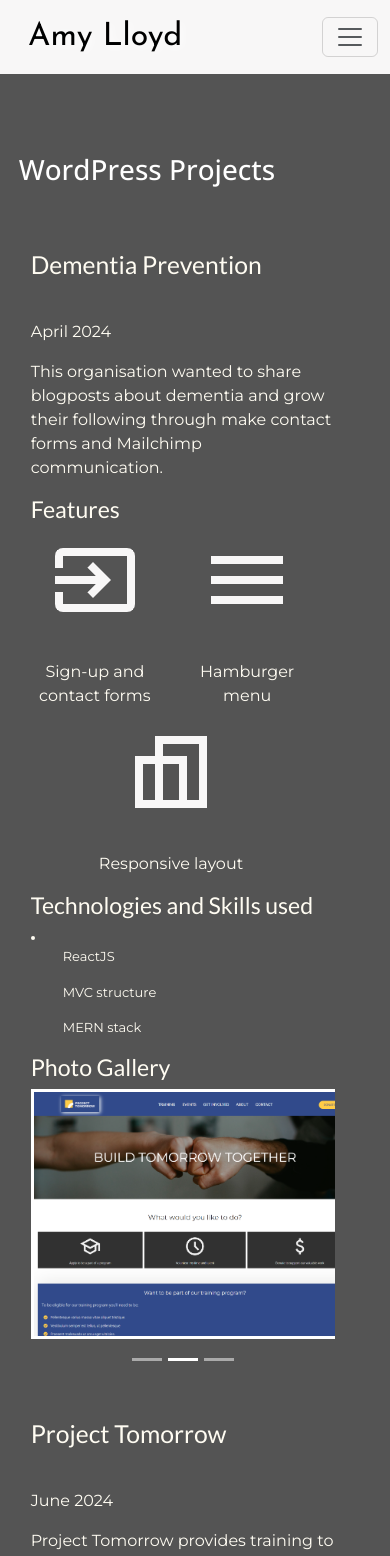
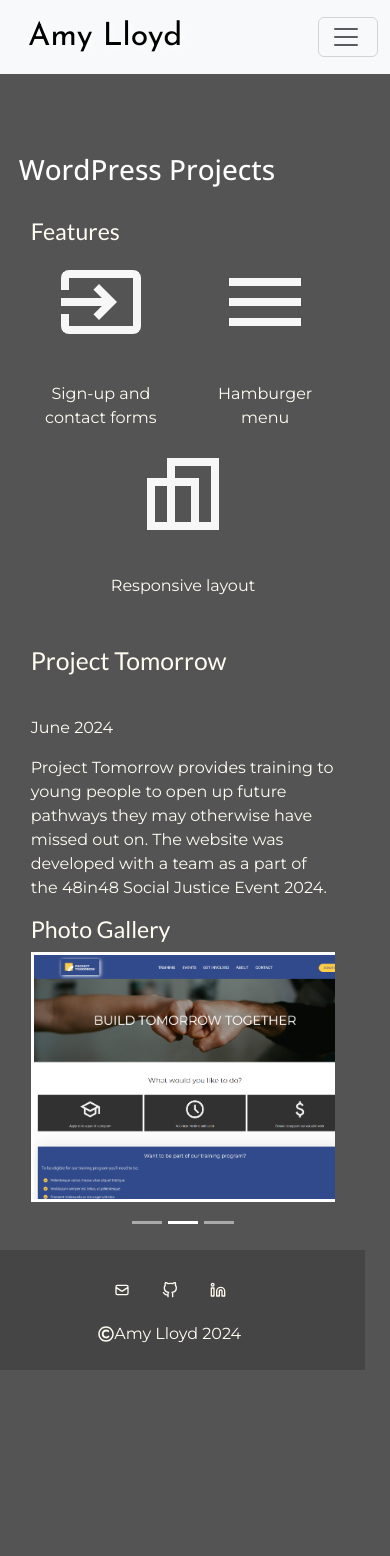
Before and after one commit to AmyLloyd/React-Portfolio, a React (Vite) app: page /wordpress in a window 390 px wide. Shown: the top 1556 px of the page. After the commit the page ends 1375 px from the top, so only its background shows below. Built offline with nearby package versions, Linux system fonts and the light colour scheme; a web font is replaced by a local one.

Commit message:
add responsive behaviour

```diff
--- a/index.html
+++ b/index.html
@@ -9,6 +9,8 @@
     <link href="https://fonts.googleapis.com/css2?family=Josefin+Sans:ital,wght@0,100..700;1,100..700&family=Lato:ital,wght@0,100;0,300;0,400;0,700;0,900;1,100;1,300;1,400;1,700;1,900&family=Playfair+Display:ital,wght@0,400..900;1,400..900&display=swap" rel="stylesheet">
     <link href="https://fonts.googleapis.com/css2?family=Montserrat:ital,wght@0,100..900;1,100..900&display=swap" rel="stylesheet">
     <link rel="preconnect" href="https://fonts.googleapis.com">
+    <link rel="stylesheet" href="https://fonts.googleapis.com/css2?family=Material+Symbols+Outlined:opsz,wght,FILL,GRAD@20..48,100..700,0..1,-50..200" />
+    <link rel="stylesheet" href="https://fonts.googleapis.com/css2?family=Material+Symbols+Outlined:opsz,wght,FILL,GRAD@24,400,0,0" />
     <link href="https://fonts.googleapis.com/css2?family=Open+Sans:ital,wght@0,300..800;1,300..800&display=swap" rel="stylesheet">
     <title>React Portfolio</title>
   </head>
--- a/src/App.css
+++ b/src/App.css
@@ -21,8 +21,6 @@
 
 body {
   margin-top:100px;
-  margin-left:0.5rem;
-  margin-right:0.5rem;
   display: block;
   place-items: center;
   min-width: 320px;
@@ -32,8 +30,6 @@ body {
 }
 
 #root {
-  /* max-width: 1280px; */
-  /* margin: 0 auto; */
   padding: 0;
   text-align: center;
   min-height:max-content;
@@ -42,7 +38,6 @@ body {
 .logo {
   height: 3em;
   padding: 0.5em;
-
 }
 
 .brand {
@@ -59,10 +54,10 @@ footer {
   text-transform:capitalize;
   margin-left:-1rem;
   position:relative;
-  bottom: 0px;
   width: 100vw;
-  margin-top: 30px;
+  height: 120px;
   text-align: center;
+  padding-top:20px;
 };
 
 .card {
@@ -88,11 +83,11 @@ footer {
   color:var(--secondary-text-color);
   font-size: small;
   border-radius:5px;
-  min-height: 50px;
-  width:250px;
+  min-height: 40px;
+  width:150px;
   text-wrap:wrap;
   margin:3px;
-  padding:10px;
+  padding:3px;
 }
 
 h2 {
@@ -129,13 +124,11 @@ p {
   font-size: medium;
 }
 
-
-
 li {
   font-family:'Montserrat', serif;
   color: var(--text-color);
   text-align:left;
-  font-size: small;
+  font-size:medium;
 }
 
 
@@ -174,13 +167,14 @@ content-container {
 
 .contact-card {
   background-color: var(--feature-color2);
-  border: 1rem;
+  border: 3px;
   border-color: var(--feature-color2);
   border-radius:30px;
   border-style:solid;
   margin: 1rem;
-  min-height:100px;
-  padding: 0rem 1rem;
+  height:100px;
+  width:100px;
+  padding: 0 5px;
   color: var(--text-color);
 }
 .contact-details {
@@ -230,16 +224,15 @@ i:hover {
 }
 
 .feature-photo {
-  width: 375px;
-  height: 375px;
+  width: 270px;
+  height: 270px;
   border-radius: 180px;
   margin-bottom: -40px;
-  display:block;
 }
 
 .sticky-button {
   position:relative!important;
-  left:120px;
+  left:140px;
   bottom:20px;
 }
 
@@ -251,7 +244,6 @@ i:hover {
 
 }
 .carousel-caption {
-
   color:#2d2c2c;
   padding-top: 0.25rem;
   padding-bottom: 0.25rem;
@@ -271,3 +263,22 @@ i:hover {
 .feature-label {
   text-align:center;
 }
+
+.material-symbols-outlined {
+  font-variation-settings:
+  'FILL' 0,
+  'wght' 300,
+  'GRAD' 0,
+  'opsz' 40
+}
+
+span {
+  text-decoration:none!important;
+  margin-right: 4px;
+  vertical-align:middle;
+}
+
+center-content {
+  display: block;
+  margin: auto;
+}
--- a/src/components/AboutContainer/index.jsx
+++ b/src/components/AboutContainer/index.jsx
@@ -1,6 +1,7 @@
 import Container from 'react-bootstrap/Container';
 import Row from 'react-bootstrap/Row';
 import Col from 'react-bootstrap/Col';
+
 
 import { Link } from 'react-router-dom';
 
@@ -8,9 +9,9 @@ import './styles.css'
 
 function AboutContainer() {
   return (
-    <Container fluid="md" row-col-2 className='min-vh'>
-      <Row className="align-items-center pb-2rem">
-        <Col md={7} className="ps-3 pe-3">
+    <Container fluid="md" className='min-vh'>
+      <Row className="align-items-center">
+        <Col sm={12} md={7} className="ps-3 pe-3">
             <div className='mt-2 pt-2 ps-3 pe-3'>
             <h1>Hi! I'm Amy</h1>
                 <p className="mt-1">I'm a junior Full Stack Web Developer who loves getting involved in projects from start to finish.</p>
@@ -20,11 +21,14 @@ function AboutContainer() {
                 <p>Let's turn great ideas into reality!</p>
             </div>
         </Col>
-        <Col md={4} className='mt-2 pt-2' >
-            <div>
-                    <img src='./assets/amy_github_flip.jpg' alt='a visual showing green and blue connecting lines on a dark grey background' className="feature-photo"/>
+        <Col md={3} className='mt-2 pt-2'>
+            <div className='center-content'>
+                    <img src='./assets/amy_github_flip.jpg' alt='a visual showing a woman with a green and blue connecting lines on a dark grey background' className="feature-photo"/>
                     <button className='feature-button sticky-button display-block'>
-                        <Link to="/portfolio">Check out my Portfolio!</Link>
+                        <Link to="/portfolio">
+                          <span class="material-symbols-outlined">arrow_right_alt</span>
+                          Portfolio!
+                        </Link>
                     </button>
             </div>
         </Col>
--- a/src/components/ContactContainer/index.jsx
+++ b/src/components/ContactContainer/index.jsx
@@ -12,43 +12,49 @@ import { HiOutlineMail } from "react-icons/hi";
 const contactLinks = [
     {
         id: 1,
-        icon:  <HiOutlineMail />,
-        url: "mailto:amylloyd30@gmail.com",
-        name: "amylloyd30@gmail.com"
-
-    },
-    {
-        id: 2,
         icon: <FiLinkedin />,
         url: "https://www.linkedin.com/in/amy-lloyd-2a1028135/",
         name:"LinkedIn"
     },
     {
-        id: 3,
+        id: 2,
         icon: <FiGithub />,
         url: "https://github.com/AmyLloyd",
         name: "Github"
+    },
+    {
+        id: 3,
+        icon:  <HiOutlineMail />,
+        url: "mailto:amylloyd30@gmail.com",
+        name: "Email"
     }
   ];
 
 function ContactContainer() {
     return (
-        <Container fluid='md' className='min-vh'>
+        <Container className='min-vh'>
             <Row>
                 <div className='mt-2 pt-2 ps-3 pe-3 mb-4'>
                     <h1>Contact</h1>
-                    <p>Want to work together? Here's the ways to get in touch.</p>
+                    <p>Want to work together?</p>
+                    <p className='mt-0'>Here's the ways to get in touch.</p>
                 </div>
             </Row>
-            <Row >
+            <Row>
+                <Col className="d-none d-lg-block"></Col>
                 {contactLinks.map((link) => (
-                    <Col className='btn contact-card' key={link.id}>
-                                <a href={link.url}>
-                                    <i className='contact-icon'>{link.icon}</i>
-                                    <span className='contact-details'>{link.name}</span>
-                                </a>
+                    <Col key={link.id} className='justify-content-center'>
+                        <div className='btn contact-card center-content'>
+                            <a href={link.url}>
+                                <i className='contact-icon display-block'>{link.icon}</i>
+                                <span className='contact-details display-block'>{link.name}</span>
+                            </a>
+
+                        </div>
+
                     </Col>
                 ))}
+                <Col className="d-none d-lg-block"></Col>
             </Row>
         </Container>
     )
--- /dev/null
+++ b/src/components/FeatureContainer/index.jsx
@@ -0,0 +1,32 @@
+import Container from 'react-bootstrap/Container';
+import Row from 'react-bootstrap/Row';
+import Col from 'react-bootstrap/Col';
+
+function FeatureContainer() {
+  return (
+    <Container row-col-2>
+        <Row>
+            <h3>Features</h3>
+            <Row>
+                <Col>
+                    <div >
+                        <img src="/assets/input_24dp_FILL0_wght400_GRAD0_opsz24.png" className="feature-icon" alt="input logo"/>
+                    </div>
+                    <p className="feature-label">Sign-up and contact forms</p>
+                </Col>
+                <Col>
+                    <img src="/assets\menu_24dp_FILL0_wght400_GRAD0_opsz24.png" alt="hamburger menu logo"/>
+                    <p className="feature-label">Hamburger menu</p>
+                </Col>
+                <Col>
+                    <img src="assets\responsive_layout_24dp_FILL0_wght400_GRAD0_opsz24 (1).png" alt="responsive layout logo" />
+                    <p className="feature-label">Responsive layout</p>
+                </Col>
+            </Row>
+        </Row>
+
+    </Container>
+    );
+}
+
+export default FeatureContainer;
--- a/src/components/Nav/styles.css
+++ b/src/components/Nav/styles.css
@@ -16,9 +16,9 @@
     color: var(--feature-color2)!important;
 }
 
-.navbar-bg {
+/* .navbar-bg {
     background-color: var(--nav-bg)!important;
-}
+} */
 
 .button-radius {
     border-radius: 5px;;
--- a/src/components/PortfolioContainer/index.jsx
+++ b/src/components/PortfolioContainer/index.jsx
@@ -31,7 +31,7 @@ const projectList = [
     title: "Project Tomorrow",
     image: "/assets/Project Tomorrow.png",
     gitHubLink: "/gitHub-redirect",
-    appLink: "/gitHub-redirect",
+    appLink: "/wordpress",
     developerPractice: "Skills demonstrated: WordPress, BeaverBuilder, responsive behaviour and collaboration "
   },
   {
--- a/src/components/Project/index.jsx
+++ b/src/components/Project/index.jsx
@@ -5,7 +5,7 @@ function Project({ projectList }) {
     return (
         <div className="row">
             {projectList.map((project) => (
-                <div className="col-md-4" key={project.id}>
+                <div className="col-md-6 col-xl-4" key={project.id}>
                     <div className="card css-card m-4 p-4">
                         <a href={project.appLink} target="_blank" rel="noopener noreferrer">
                             <img src={project.image} className="card-img-top" alt="App screenshot" />
--- a/src/components/WordPressContainer/index.jsx
+++ b/src/components/WordPressContainer/index.jsx
@@ -8,16 +8,11 @@ import { Link } from 'react-router-dom';
 
 const wpProjectList = [
     {
-        id:1,
-        name: "Dementia Prevention",
-        date: "April 2024",
-        summary: "This organisation wanted to share blogposts about dementia and grow their following through make contact forms and Mailchimp communication.",
-    },
-    {
-        id: 2,
+        id: 1,
         name: "Project Tomorrow",
         date: "June 2024",
-        summary: "Project Tomorrow provides training to young people to open up future pathways they may otherwise have missed out on.",
+        summary: "Project Tomorrow provides training to young people to open up future pathways they may otherwise have missed out on. The website was developed with a team as a part of the 48in48 Social Justice Event 2024.",
+
     }
 ]
 
@@ -26,24 +21,17 @@ const projectTomorrowImageList  = [
         id: 1,
         src: "/assets/project-tomorrow-images/home-desktop.png",
         alt: "Project Tomorrow Homepage",
-        caption: "",
-        text: ""
     },
     {
         id:2,
         src: "/assets/project-tomorrow-images/get-involved-desktop.png",
         alt: "Project Tomorrow Get Involved Page",
-        caption: "",
-        text: ""
     },
     {
         id:3,
         src: "/assets/project-tomorrow-images/home-mobile.png",
         alt: "Project Tomorrow homepage (mobile)",
-        caption: "",
-        text: ""
     }
-
 ];
 
 function WordPressContainer() {
@@ -66,35 +54,6 @@ function WordPressContainer() {
                     <p>{project.summary}</p>
                 </Row>
                 <Row>
-                    <h3>Features</h3>
-                    <Row>
-                        <Col>
-                            <div >
-                                <img src="/assets/input_24dp_FILL0_wght400_GRAD0_opsz24.png" className="feature-icon" alt="input logo"/>
-                            </div>
-                            <p className="feature-label">Sign-up and contact forms</p>
-                        </Col>
-                        <Col>
-                            <img src="/assets\menu_24dp_FILL0_wght400_GRAD0_opsz24.png" alt="hamburger menu logo"/>
-                            <p className="feature-label">Hamburger menu</p>
-                        </Col>
-                        <Col>
-                            <img src="assets\responsive_layout_24dp_FILL0_wght400_GRAD0_opsz24 (1).png" alt="responsive layout logo" />
-                            <p className="feature-label">Responsive layout</p>
-                        </Col>
-                    </Row>
-                </Row>
-                <Row>
-                    <Col>
-                        <h3>Technologies and Skills used</h3>
-                        <li>
-                            <ul>ReactJS</ul>
-                            <ul>MVC structure</ul>
-                            <ul>MERN stack</ul>
-                        </li>
-                    </Col>
-                </Row>
-                <Row>
                     <h3>Photo Gallery</h3>
                     <ControlledCarousel imageList={projectTomorrowImageList}/>
                 </Row>
--- a/src/components/pages/Resume.jsx
+++ b/src/components/pages/Resume.jsx
@@ -10,7 +10,7 @@ export default function Resume() {
               <h1>Resume</h1>
               <div className="row text-start mt-4">
                 <div className="col-sm-6">
-                  <h3> Front-end Proficiencies</h3>
+                  <h3> Front-end skills</h3>
                   <ul>
                     <li>HTML</li>
                     <li>CSS</li>
@@ -22,7 +22,7 @@ export default function Resume() {
                   </ul>
                 </div>
                 <div className="col-sm-6">
-                  <h3>Back-end Proficiencies</h3>
+                  <h3>Back-end skills</h3>
                   <ul>
                     <li>APIs</li>
                     <li>Node</li>
@@ -37,7 +37,10 @@ export default function Resume() {
 
           <div className='mt-3'>
                     <button className='feature-button'>
-                        <Link to="/resume-pdf">Download Resume</Link>
+                        <Link to="/resume-pdf">
+                        <span class="material-symbols-outlined">download</span>
+                        Resume
+                        </Link>
                     </button>
           </div>
         </div>
--- a/src/components/pages/WordPress.jsx
+++ b/src/components/pages/WordPress.jsx
@@ -1,4 +1,5 @@
 import WordPressContainer from '../WordPressContainer';
+import FeatureContainer from '../FeatureContainer';
 
 export default function WordPress() {
   return (
@@ -6,6 +7,7 @@ export default function WordPress() {
       <div className="container min-vh">
         <div className='mt-2 pt-2 ps-3 pe-3'>
           <h1>WordPress Projects</h1>
+          <FeatureContainer />
           <WordPressContainer />
         </div>
       </div>
```
